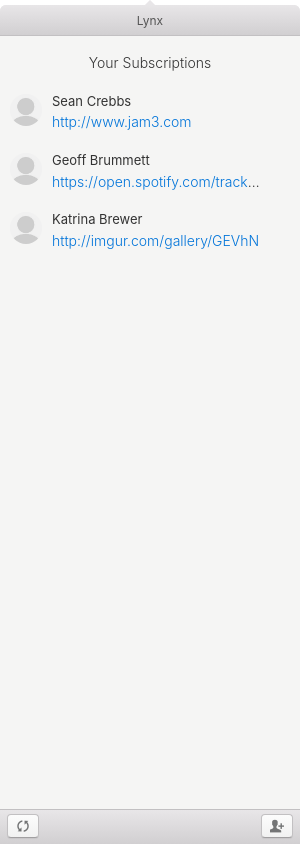
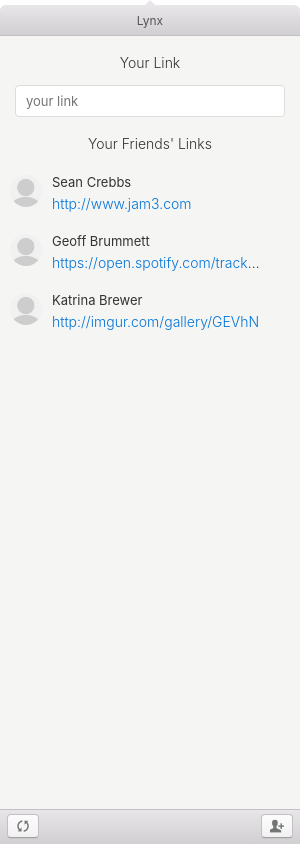
Before and after one commit to jaredtibs/linkowich-client, an Electron app: page app/index.html in a window 300 px wide. Drawn offline with Linux system fonts and the light colour scheme; no server answers.

Commit message:
add a form for the users link up top

```diff
--- a/app/index.css
+++ b/app/index.css
@@ -39,6 +39,11 @@
   background-color: var(--background-color);
 }
 
+.hidden-submit-btn {
+  position: absolute;
+  left: -9999px;
+}
+
 .summary {
   width: 100%;
   margin: auto;
@@ -47,6 +52,12 @@
   font-size: var(--font-size);
   font-weight: 300;
   color: var(--text-color);
+}
+
+.link-form {
+  width: 90%;
+  margin: auto;
+  margin-top: 10px;
 }
 
 .link-row {
--- a/app/index.html
+++ b/app/index.html
@@ -20,6 +20,17 @@
       <!-- Your app's content goes inside .window-content -->
       <div class="window-content">
         <div class="pane">
+
+          <div class="summary">Your Link</div>
+          <form class="link-form">
+            <div class="form-group">
+              <input type="url" class="form-control" placeholder="your link" onfocus="this.placeholder=''" onblur="this.placeholder='your link'">
+            </div>
+            <div class="form-actions">
+              <button type="submit" class="btn hidden-submit-btn">OK</button>
+            </div>
+          </form>
+
           <div class="summary js-summary">Loading&hellip;</div>
 
           <div class="link-row padded-horizontally">
--- a/app/index.js
+++ b/app/index.js
@@ -29,7 +29,7 @@ function updateLinks() {
 }
 
 function updateView(links) {
-  document.querySelector('.js-summary').textContent = "Your Subscriptions"
+  document.querySelector('.js-summary').textContent = "Your Friends' Links"
 }
 
 // Update links when loaded
```
